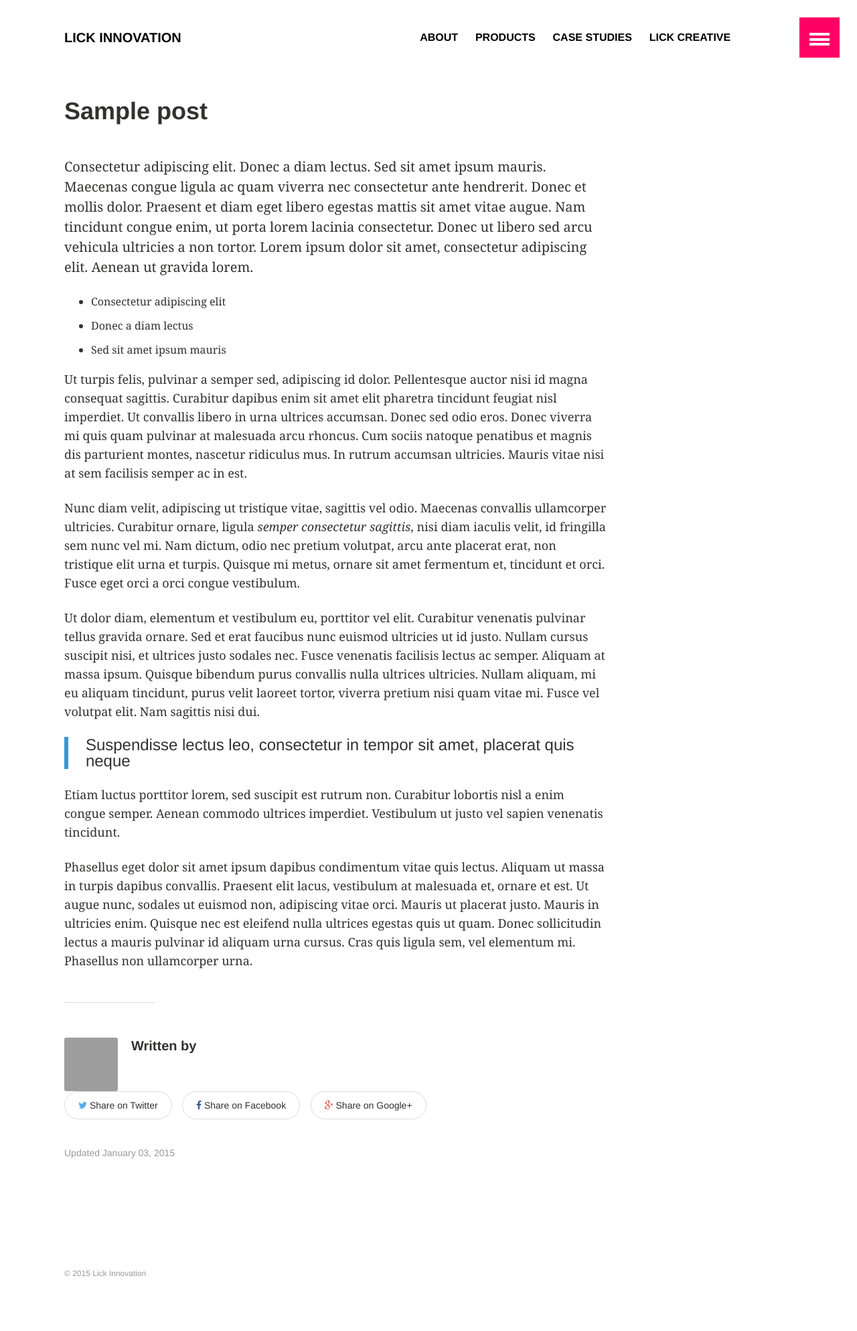
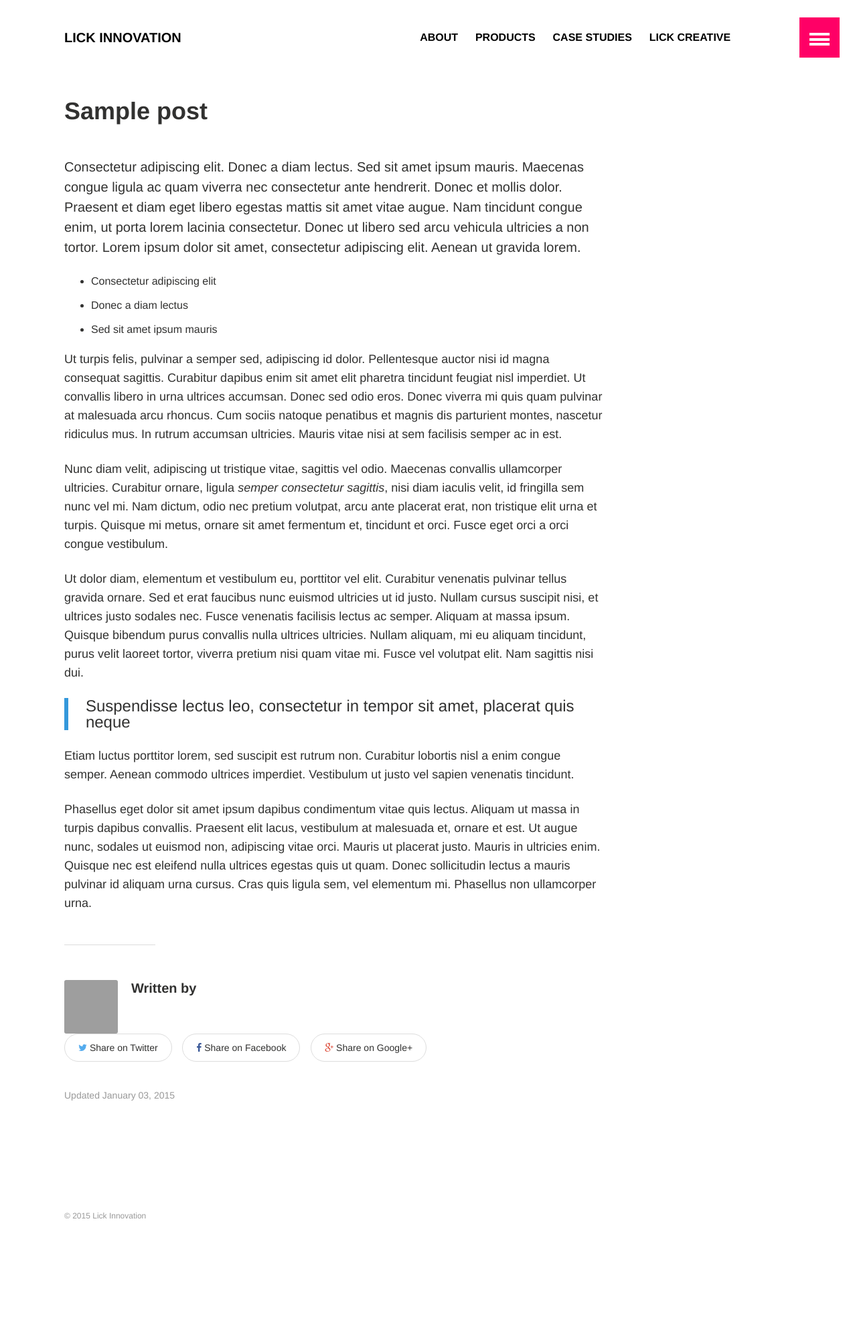
Before and after one commit to lickinnovation/lickinnovation.github.io, a Jekyll site: the page built from _posts/2015-1-3-sample-post.md, in a window 1280 px wide. Shown: the whole page at 67% size. Built offline with Jekyll 4.4.1, drawn with Linux system fonts in a browser that asks for light colours; some web fonts are replaced; after the commit the page ends 1901 px from its top, so only the background shows below that; grey boxes are pictures that could not be loaded.

Commit message:
Added Lick fonts

```diff
--- a/_layouts/default.html
+++ b/_layouts/default.html
@@ -11,6 +11,13 @@
     {% include open-graph.html %}
 
     <link rel="canonical" href="{{ page.url | replace:'index.html','' | prepend: site.url }}">
+
+    <!-- External fonts
+    –––––––––––––––––––––––––––––––––––––––––––––––––– -->
+     <!-- Novecento title -->
+     <link rel="stylesheet" type="text/css" href="http://fast.fonts.net/cssapi/2edc9aa7-f6eb-406f-b912-574c483d11d9.css"/>
+     <!-- Proxima Nova body -->
+     <link href="http://fonts.googleapis.com/css?family=Proxima+Nova:300,400,600,800" rel="stylesheet" type="text/css">
 
     <link href="{{ site.url }}/atom.xml" type="application/atom+xml" rel="alternate" title="{{ site.title }} Atom Feed">
     <link href="{{ site.url }}/sitemap.xml" type="application/xml" rel="sitemap" title="Sitemap">
--- a/_sass/_variables.scss
+++ b/_sass/_variables.scss
@@ -6,8 +6,8 @@
    Typography variables
    ========================================================================== */
 
-$base-font                   	: Georgia,Times,"Times New Roman",serif;
-$heading-font                	: "Helvetica Neue","Segoe UI",Arial,sans-serif;
+$base-font                   	: 'Proxima Nova W01 Thin Regular',"Helvetica Neue","Segoe UI",Arial,sans-serif;
+$heading-font                	: 'Novecento Sans W01 Wd Lt','Proxima Nova W01 Thin Regular'"Helvetica Neue","Segoe UI",Arial,sans-serif;
 $caption-font                	: $base-font;
 $code-font                   	: monospace;
 $alt-font                    	: $heading-font;
```
